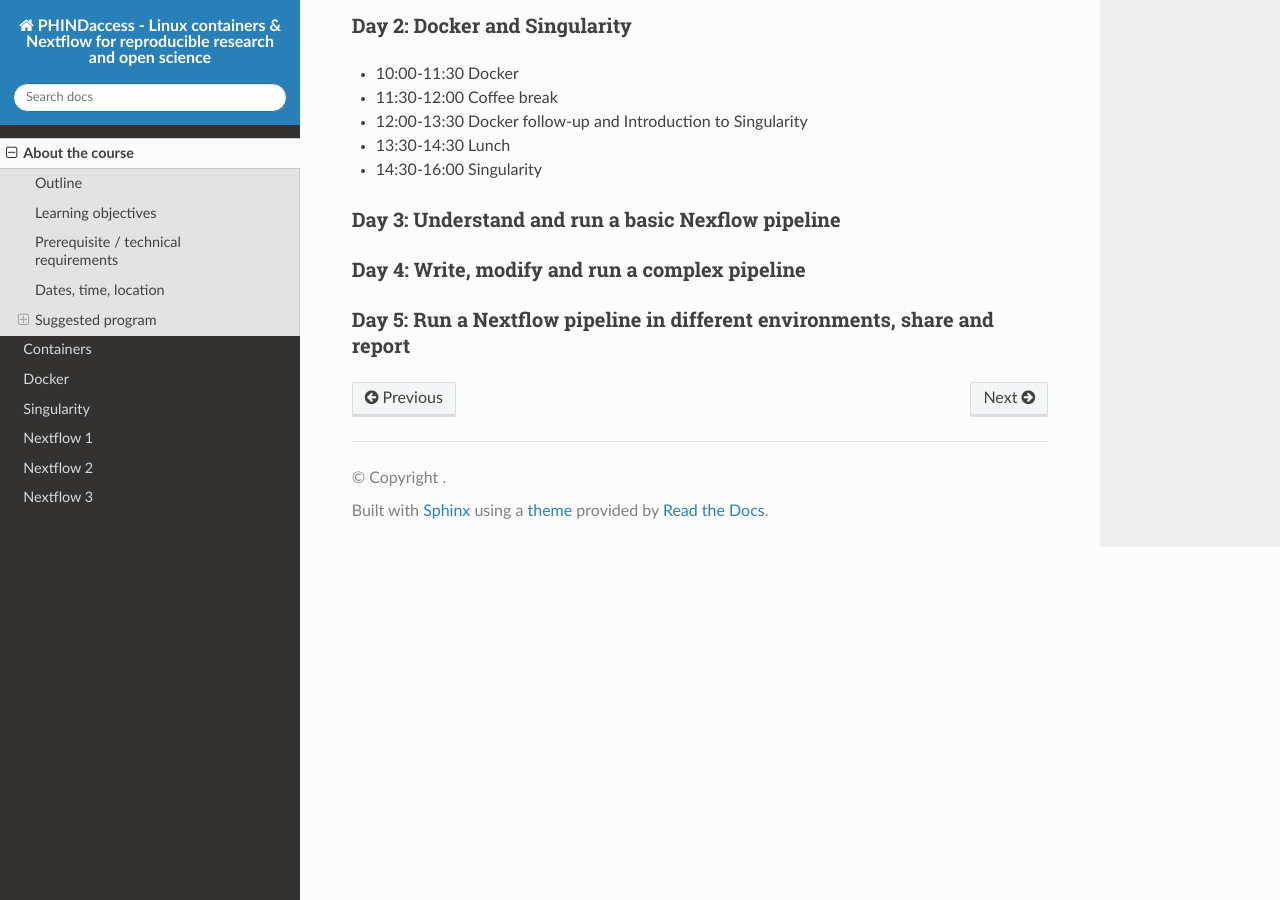
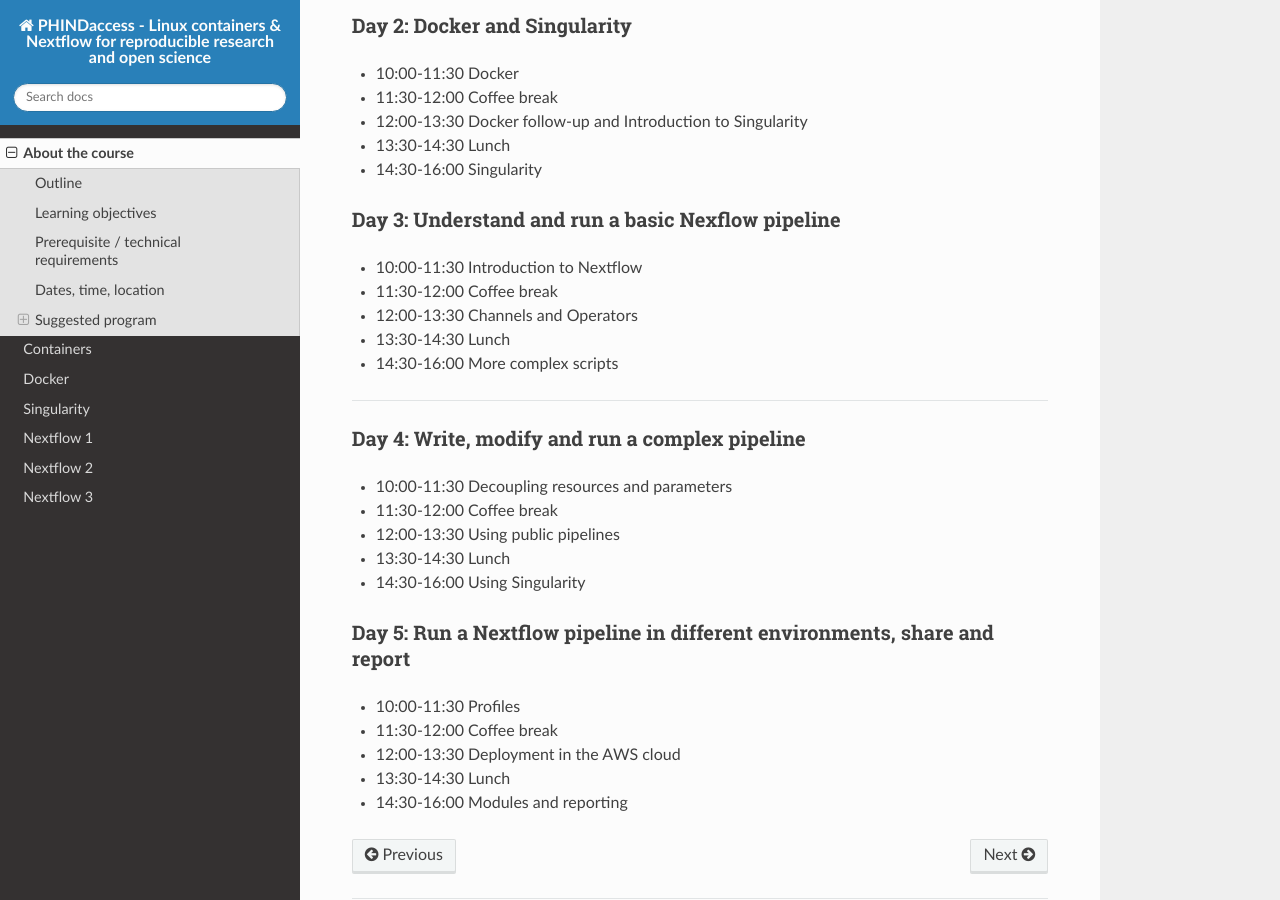
Before and after one commit to biocorecrg/CoursesCRG_Containers_Nextflow_May_2022, a Sphinx documentation site: the page built from docs/about.rst, in a window 1280 px wide and 900 px high, scrolled down 1706 px. Built offline with Sphinx 7.4.7 and the Read the Docs theme 2.0.0, drawn with Linux system fonts in a browser that asks for light colours.

Commit message:
Update about.rst

```diff
--- a/docs/about.rst
+++ b/docs/about.rst
@@ -125,6 +125,13 @@
 .. _home-page-day3:
 
 Day 3: Understand and run a basic Nexflow pipeline
+---------------
+
+* 10:00-11:30 Introduction to Nextflow
+* 11:30-12:00 Coffee break
+* 12:00-13:30 Channels and Operators
+* 13:30-14:30 Lunch
+* 14:30-16:00 More complex scripts
 -------------
 
 .. _home-page-day4:
@@ -132,7 +139,20 @@
 Day 4: Write, modify and run a complex pipeline
 -------------
 
+* 10:00-11:30 Decoupling resources and parameters
+* 11:30-12:00 Coffee break
+* 12:00-13:30 Using public pipelines
+* 13:30-14:30 Lunch
+* 14:30-16:00 Using Singularity
+
+
 .. _home-page-day5:
 
 Day 5: Run a Nextflow pipeline in different environments, share and report
 -------------
+
+* 10:00-11:30 Profiles
+* 11:30-12:00 Coffee break
+* 12:00-13:30 Deployment in the AWS cloud
+* 13:30-14:30 Lunch
+* 14:30-16:00 Modules and reporting
```
